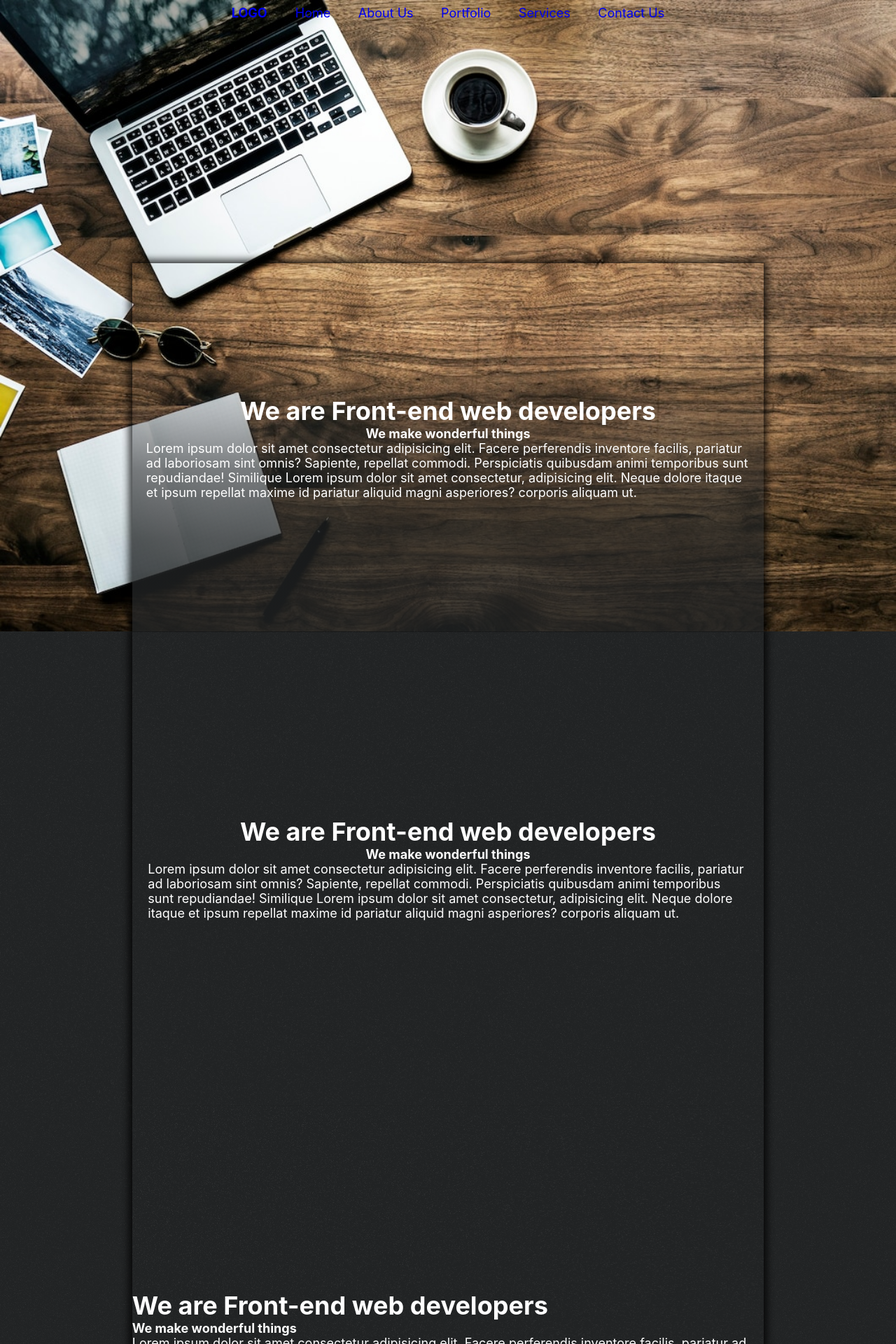
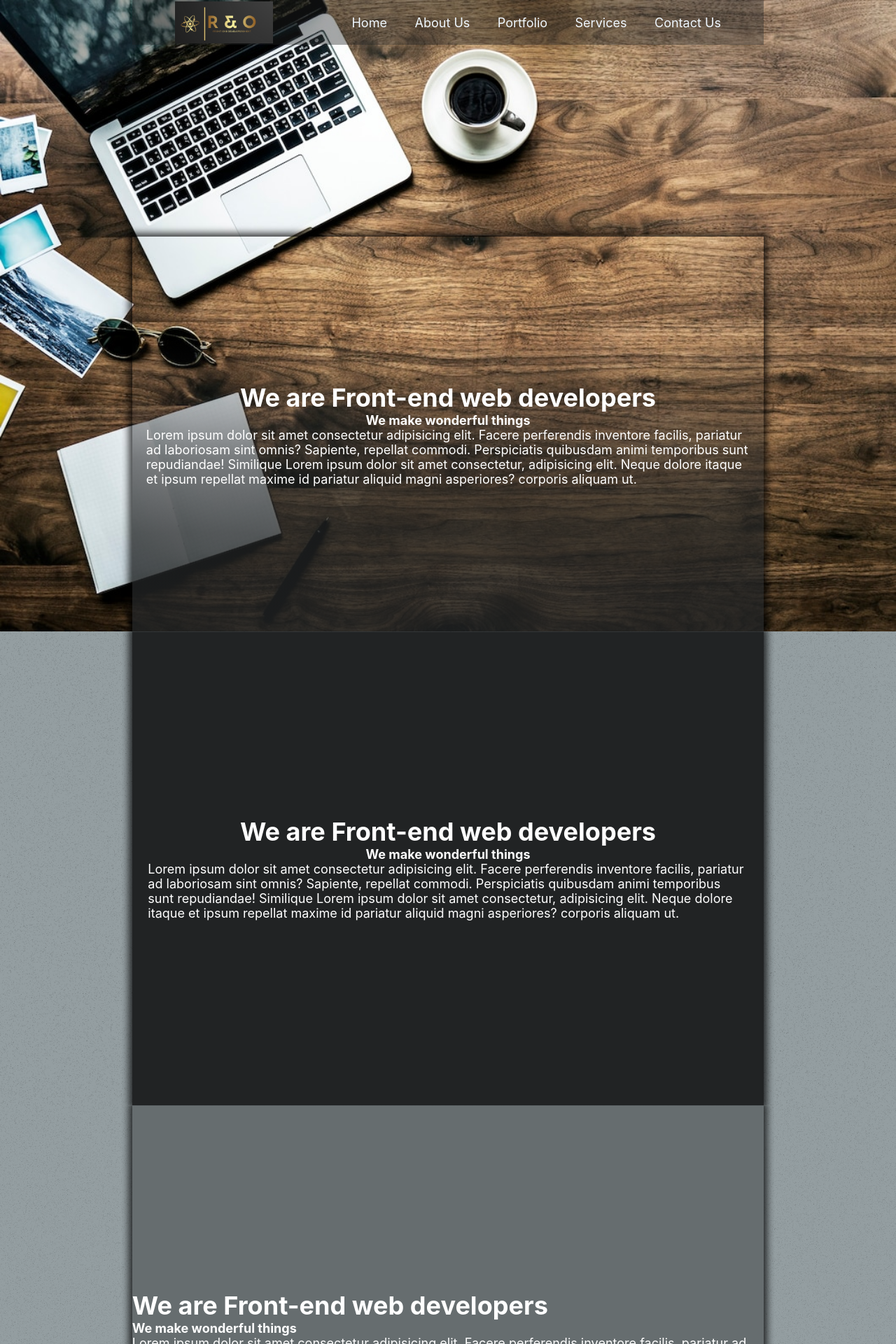
Before and after one commit to RobertKin/Portfolio, a React (Create React App) app: page / in a window 1280 px wide. Shown: the top 1920 px of the page at 70% size. Built offline with nearby package versions, Linux system fonts and the light colour scheme.

Commit message:
card color changed

```diff
--- a/src/Sections/Content/Components/Work/Work.css
+++ b/src/Sections/Content/Components/Work/Work.css
@@ -1,5 +1,5 @@
 .work {
-    background-image: url(../../../../../public/Img/Hero.png);
+    background-image: url(../../../../../public/Img/Section.png);
     background-repeat: no-repeat;
     background-size: cover;
     height: 50rem;
@@ -12,8 +12,7 @@
     height: 60rem;
     width: 80rem;
     color: white;
-    background-image: url(../../../../../public/Img/Hero.png);
-}
+    background-color: #666D6F;}
 
 .zero-b {
     display: flex;
@@ -21,6 +20,9 @@
     align-items: center;
     padding: 2rem;
 }
+.zero{
+    background-color:#212324;;
+}
 
 #box3 {
     box-shadow: 0 0 10px 5px rgba(0, 0, 0, 0.75);
--- a/src/Sections/Content/Content.css
+++ b/src/Sections/Content/Content.css
@@ -1,5 +1,5 @@
 .content {
-    background-image: url(../../../public/Img/Hero.png);
+    background-image: url(../../../public/Img/Section.png);
     background-repeat: no-repeat;
     background-size: cover;
     height: 80rem;
--- a/src/Sections/Footer/Contact.css
+++ b/src/Sections/Footer/Contact.css
@@ -1,5 +1,5 @@
 .contact {
-    background-image: url(../../../public/Img/Section.png);
+    background-image: url(../../../public/Img/Hero.png);
     background-repeat: no-repeat;
     background-size: cover;
     height: 35rem;
--- a/src/Sections/Header/Components/Nav.css
+++ b/src/Sections/Header/Components/Nav.css
@@ -19,14 +19,20 @@ li {
 
 a {
     text-decoration: none;
-
+    color: aliceblue;
 }
 
 .nav {
     display: flex;
     align-items: center;
-    justify-content: center;
+    justify-content:space-around;
     height: 8vh;
+    position: fixed;
+    padding: 25px;
+    z-index: 10;
+    background: rgb(33, 35, 36);
+    background: linear-gradient(180deg, rgba(33, 35, 36, 0.4) 18%, rgba(33, 35, 36, 0.4) 57%);
+    width: 80rem;
 
 
 }
@@ -34,6 +40,13 @@ a {
 .logo {
     text-transform: uppercase;
     font-weight: bold;
+}
+
+.logo-img {
+    background-image: url(../../../../public/Img/Logo2.png);
+    background-size: cover;
+    width: 140px;
+    height: 60px;
 }
 
 .nav_menu {
--- a/src/Sections/Header/Components/Nav.jsx
+++ b/src/Sections/Header/Components/Nav.jsx
@@ -18,7 +18,7 @@ function Navbar() {
   return (
     <nav className="nav">
       <a href="#" className="logo">
-        Logo
+        <div className="logo-img"></div>
       </a>
       <ul className={active}>
         <li className="nav_item">
```
